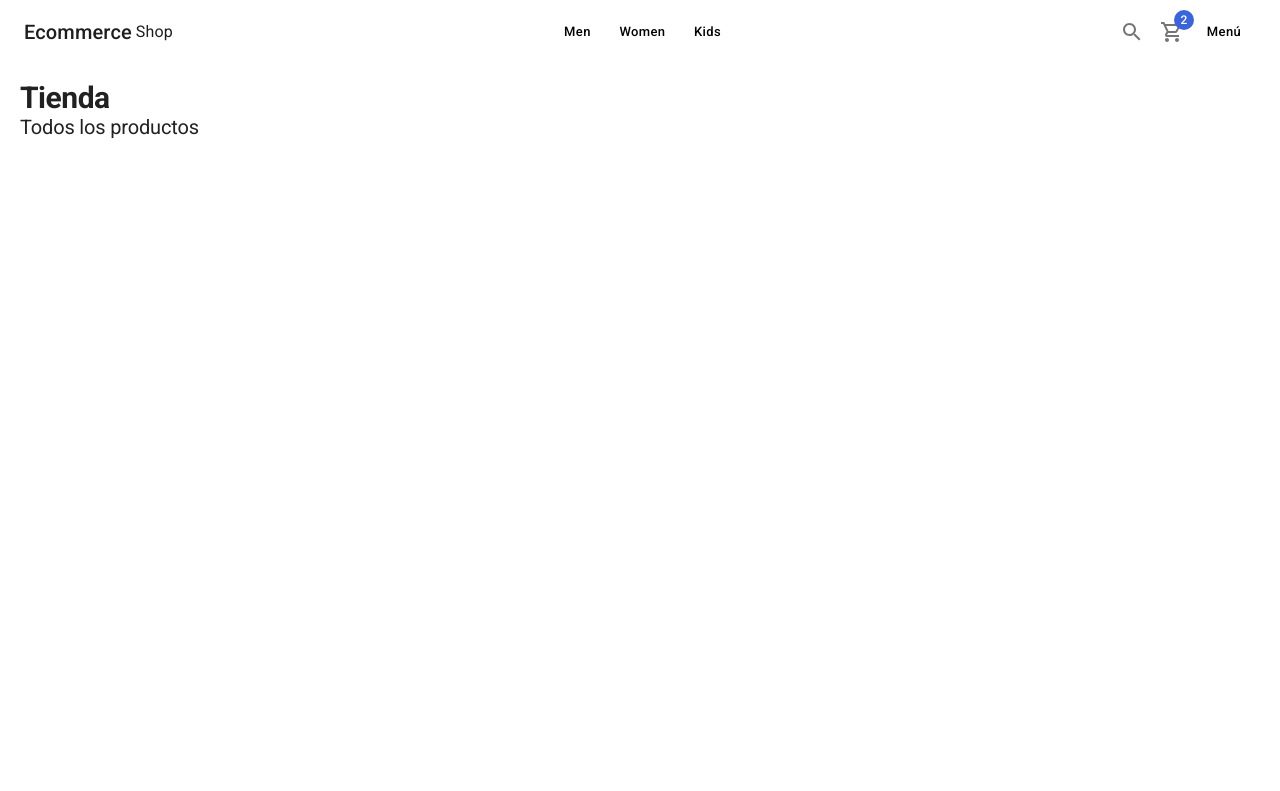
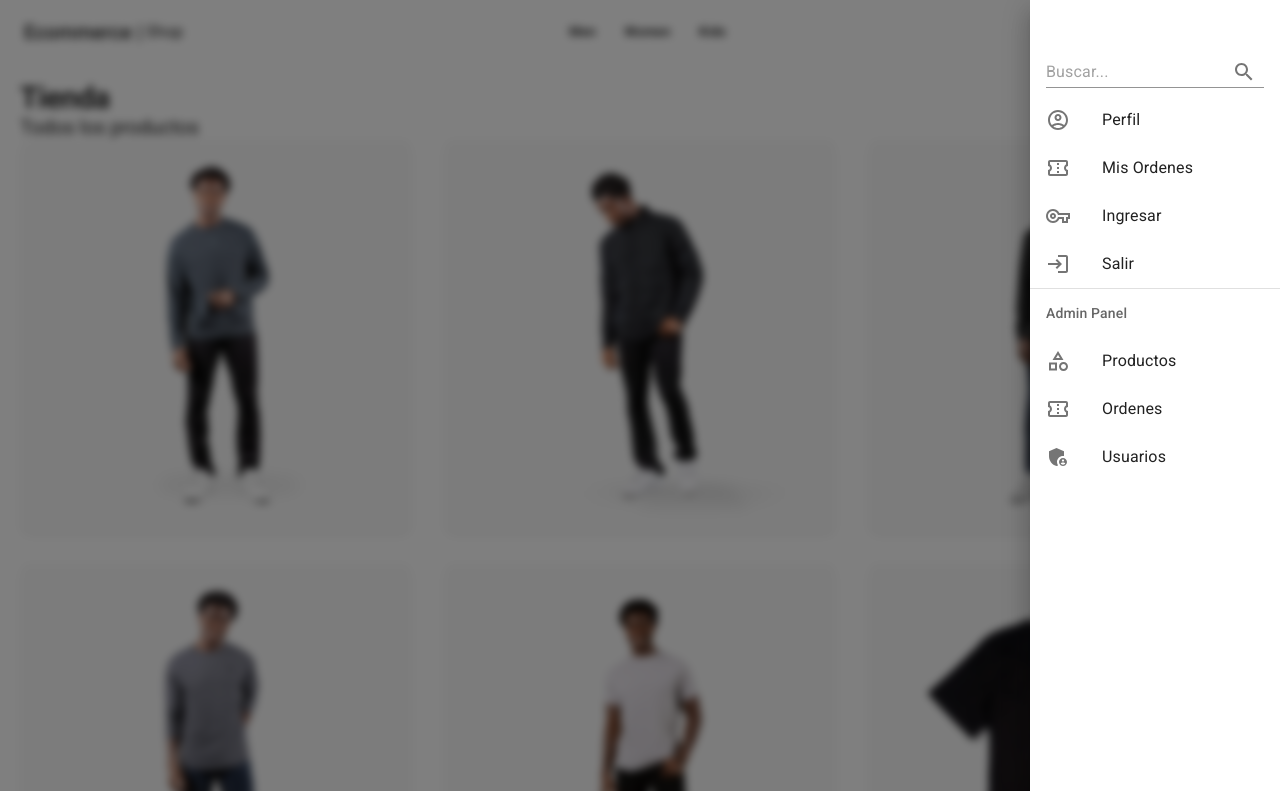
Before and after one commit to IgnacioArmandUgon/Ecommerce, a Next.js app: page / in a window 1280 px wide. Shown: the top 791 px of the page. Built offline with nearby package versions, Linux system fonts and the light colour scheme.

Commit message:
Maquetado sidebar de la aplicación

```diff
--- a/components/layouts/ShopLayout.tsx
+++ b/components/layouts/ShopLayout.tsx
@@ -1,5 +1,6 @@
 import Head from 'next/head';
 import { FC } from 'react';
+import { SideMenu } from '../ui';
 import Navbar from '../ui/Navbar';
 
 interface Props {
@@ -30,6 +31,8 @@
         <Navbar />
       </nav>
 
+      <SideMenu />
+
       <main
         style={{
           margin: '80px auto',
--- a/components/ui/Navbar.tsx
+++ b/components/ui/Navbar.tsx
@@ -14,7 +14,7 @@
       <Toolbar>
         <NextLink href={'/'} passHref>
           <Link display={'flex'} alignItems='center'>
-            <Typography variant='h6'>Ecommerce</Typography>
+            <Typography variant='h6'>Ecommerce | </Typography>
             <Typography sx={{ ml: 0.5 }}>Shop</Typography>
           </Link>
         </NextLink>
--- /dev/null
+++ b/components/ui/SideMenu.tsx
@@ -0,0 +1,127 @@
+import {
+  Box,
+  Divider,
+  Drawer,
+  IconButton,
+  Input,
+  InputAdornment,
+  List,
+  ListItem,
+  ListItemIcon,
+  ListItemText,
+  ListSubheader,
+  ListItemButton,
+} from '@mui/material';
+import {
+  AccountCircleOutlined,
+  AdminPanelSettings,
+  CategoryOutlined,
+  ConfirmationNumberOutlined,
+  EscalatorWarningOutlined,
+  FemaleOutlined,
+  LoginOutlined,
+  MaleOutlined,
+  SearchOutlined,
+  VpnKeyOutlined,
+} from '@mui/icons-material';
+
+export const SideMenu = () => {
+  return (
+    <Drawer
+      open={true}
+      anchor='right'
+      sx={{ backdropFilter: 'blur(4px)', transition: 'all 0.5s ease-out' }}
+    >
+      <Box sx={{ width: 250, paddingTop: 5 }}>
+        <List>
+          <ListItem>
+            <Input
+              type='text'
+              placeholder='Buscar...'
+              endAdornment={
+                <InputAdornment position='end'>
+                  <IconButton aria-label='toggle password visibility'>
+                    <SearchOutlined />
+                  </IconButton>
+                </InputAdornment>
+              }
+            />
+          </ListItem>
+
+          <ListItemButton>
+            <ListItemIcon>
+              <AccountCircleOutlined />
+            </ListItemIcon>
+            <ListItemText primary={'Perfil'} />
+          </ListItemButton>
+
+          <ListItemButton>
+            <ListItemIcon>
+              <ConfirmationNumberOutlined />
+            </ListItemIcon>
+            <ListItemText primary={'Mis Ordenes'} />
+          </ListItemButton>
+
+          <ListItemButton sx={{ display: { xs: '', sm: 'none' } }}>
+            <ListItemIcon>
+              <MaleOutlined />
+            </ListItemIcon>
+            <ListItemText primary={'Hombres'} />
+          </ListItemButton>
+
+          <ListItemButton sx={{ display: { xs: '', sm: 'none' } }}>
+            <ListItemIcon>
+              <FemaleOutlined />
+            </ListItemIcon>
+            <ListItemText primary={'Mujeres'} />
+          </ListItemButton>
+
+          <ListItemButton sx={{ display: { xs: '', sm: 'none' } }}>
+            <ListItemIcon>
+              <EscalatorWarningOutlined />
+            </ListItemIcon>
+            <ListItemText primary={'Niños'} />
+          </ListItemButton>
+
+          <ListItemButton>
+            <ListItemIcon>
+              <VpnKeyOutlined />
+            </ListItemIcon>
+            <ListItemText primary={'Ingresar'} />
+          </ListItemButton>
+
+          <ListItemButton>
+            <ListItemIcon>
+              <LoginOutlined />
+            </ListItemIcon>
+            <ListItemText primary={'Salir'} />
+          </ListItemButton>
+
+          {/* Admin */}
+          <Divider />
+          <ListSubheader>Admin Panel</ListSubheader>
+
+          <ListItemButton>
+            <ListItemIcon>
+              <CategoryOutlined />
+            </ListItemIcon>
+            <ListItemText primary={'Productos'} />
+          </ListItemButton>
+          <ListItemButton>
+            <ListItemIcon>
+              <ConfirmationNumberOutlined />
+            </ListItemIcon>
+            <ListItemText primary={'Ordenes'} />
+          </ListItemButton>
+
+          <ListItemButton>
+            <ListItemIcon>
+              <AdminPanelSettings />
+            </ListItemIcon>
+            <ListItemText primary={'Usuarios'} />
+          </ListItemButton>
+        </List>
+      </Box>
+    </Drawer>
+  );
+};
--- a/components/ui/index.ts
+++ b/components/ui/index.ts
@@ -1 +1,2 @@
 export * from './Navbar';
+export * from './SideMenu';
--- a/pages/index.tsx
+++ b/pages/index.tsx
@@ -1,6 +1,7 @@
-import { Typography } from '@mui/material';
+import { Typography, Grid, Card, CardActionArea, CardMedia } from '@mui/material';
 import type { NextPage } from 'next';
 import { ShopLayout } from '../components/layouts';
+import { initialData } from '../database/products';
 
 const Home: NextPage = () => {
   return (
@@ -11,6 +12,22 @@
       <Typography variant='h2' component={'h2'}>
         Todos los productos
       </Typography>
+
+      <Grid container spacing={4}>
+        {initialData.products.map((product) => (
+          <Grid item xs={6} sm={4} key={product.slug}>
+            <Card>
+              <CardActionArea>
+                <CardMedia
+                  component={'img'}
+                  image={`products/${product.images[0]}`}
+                  alt={product.title}
+                />
+              </CardActionArea>
+            </Card>
+          </Grid>
+        ))}
+      </Grid>
     </ShopLayout>
   );
 };
```
